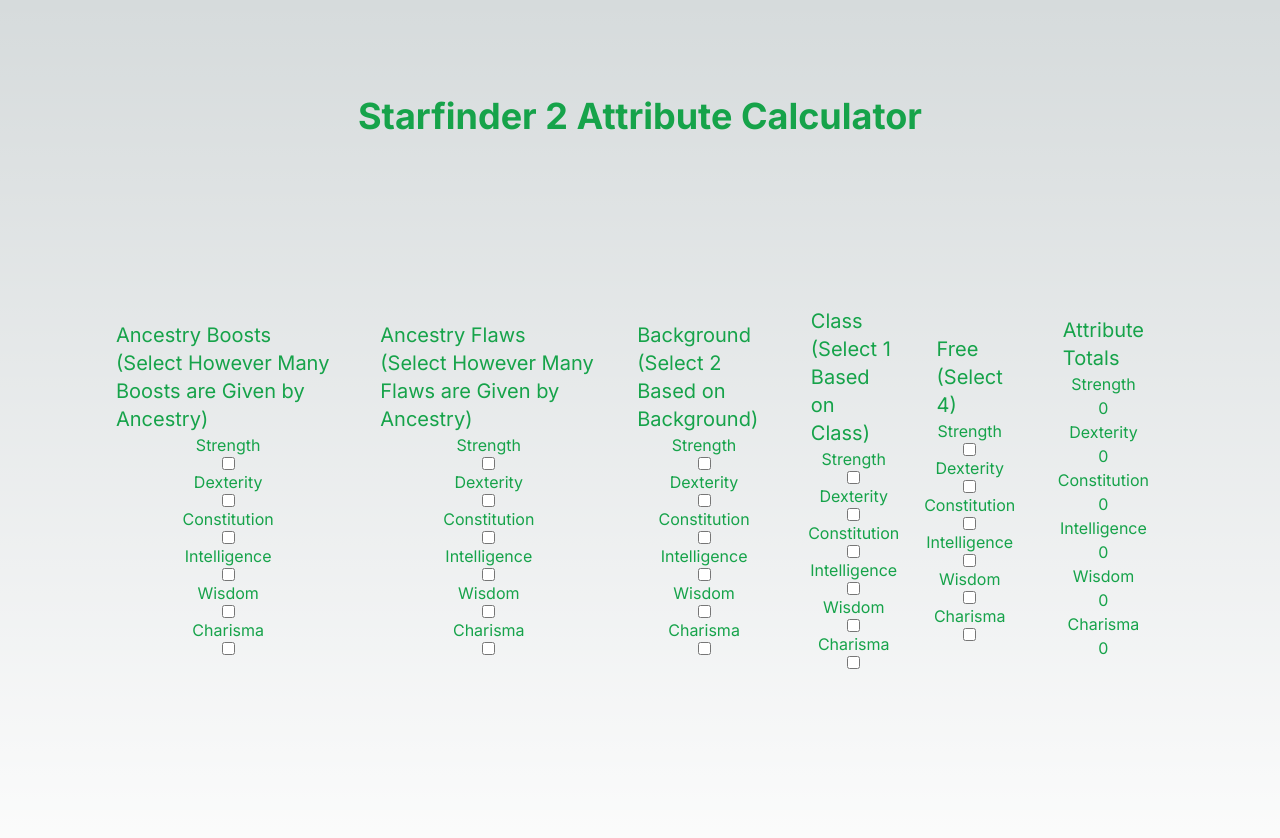
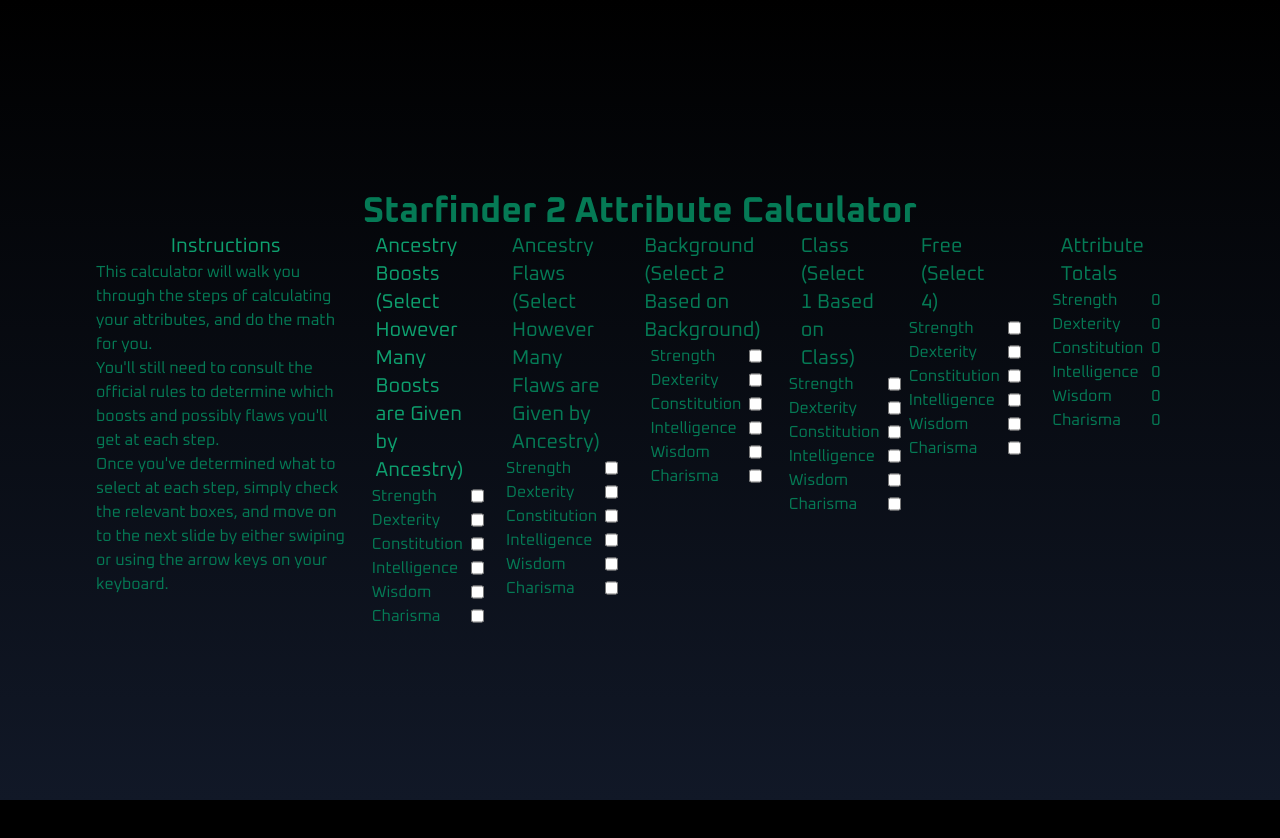
Before and after one commit to alecfharris/sf2-attribute-calculator, a Next.js app: page / in a window 1280 px wide. Shown: the top 838 px of the page. After the commit the page ends 800 px from the top, so only its background shows below. Built offline with nearby package versions, Linux system fonts and the light colour scheme.

Commit message:
Updated styling to add carousel, new font, and gradient

```diff
--- a/app/components/attribute-list.tsx
+++ b/app/components/attribute-list.tsx
@@ -4,18 +4,18 @@
 const AttributeList = (props : any) => {
 
     return (
-        <div className="flex flex-col items-center">
-        <label htmlFor="strength">Strength</label>
+        <div className="grid grid-cols-[1fr_auto] items-baseline-last">
+        <label className="mx-2" htmlFor="strength">Strength</label>
         <input type="checkbox" id="strength" name="strength" onChange={(e) => e.target.checked === true && props.flaws === false || props.flaws === true && e.target.checked === false ? props.setStrength(props.strength+1) : props.setStrength(props.strength-1)} />
-        <label htmlFor="dexterity">Dexterity</label>
+        <label className="mx-2" htmlFor="dexterity">Dexterity</label>
         <input type="checkbox" id="dexterity" name="dexterity" onChange={(e) => e.target.checked === true && props.flaws === false || props.flaws === true && e.target.checked === false ? props.setDexterity(props.dexterity+1) : props.setDexterity(props.dexterity-1)}/>
-        <label htmlFor="constitution">Constitution</label>
+        <label className="mx-2" htmlFor="constitution">Constitution</label>
         <input type="checkbox" id="constitution" name="constitution" onChange={(e) => e.target.checked === true && props.flaws === false || props.flaws === true && e.target.checked === false ? props.setConstitution(props.constitution+1) : props.setConstitution(props.constitution-1)} />
-        <label htmlFor="intelligence">Intelligence</label>
+        <label className="mx-2" htmlFor="intelligence">Intelligence</label>
         <input type="checkbox" id="intelligence" name="intelligence" onChange={(e) => e.target.checked === true && props.flaws === false || props.flaws === true && e.target.checked === false ? props.setIntelligence(props.intelligence+1) : props.setIntelligence(props.intelligence-1)} />
-        <label htmlFor="wisdom">Wisdom</label>
+        <label className="mx-2" htmlFor="wisdom">Wisdom</label>
         <input type="checkbox" id="wisdom" name="wisdom" onChange={(e) => e.target.checked === true && props.flaws === false || props.flaws === true && e.target.checked === false ? props.setWisdom(props.wisdom+1) : props.setWisdom(props.wisdom-1)} />
-        <label htmlFor="charisma">Charisma</label>
+        <label className="mx-2" htmlFor="charisma">Charisma</label>
         <input type="checkbox" id="charisma" name="charisma" onChange={(e) => e.target.checked === true && props.flaws === false || props.flaws === true && e.target.checked === false ? props.setCharisma(props.charisma+1) : props.setCharisma(props.charisma-1)} />
         </div>
     );
--- a/app/globals.css
+++ b/app/globals.css
@@ -1,33 +1,20 @@
+@import url('https://fonts.googleapis.com/css2?family=Oxanium:wght@200..800&display=swap');
+@import "flowbite/src/themes/default";
+@plugin "flowbite/plugin";
 @tailwind base;
 @tailwind components;
 @tailwind utilities;
-
-:root {
-  --foreground-rgb: 0, 0, 0;
-  --background-start-rgb: 214, 219, 220;
-  --background-end-rgb: 255, 255, 255;
-}
-
-@media (prefers-color-scheme: dark) {
-  :root {
-    --foreground-rgb: 255, 255, 255;
-    --background-start-rgb: 0, 0, 0;
-    --background-end-rgb: 0, 0, 0;
-  }
-}
-
-body {
-  color: rgb(var(--foreground-rgb));
-  background: linear-gradient(
-      to bottom,
-      transparent,
-      rgb(var(--background-end-rgb))
-    )
-    rgb(var(--background-start-rgb));
-}
+@source "../node_modules/flowbite";
 
 @layer utilities {
   .text-balance {
     text-wrap: balance;
   }
 }
+
+@media (prefers-color-scheme: dark) {
+}
+
+@theme {
+  --font-oxanium: "Oxanium", sans-serif;
+}
--- a/app/layout.tsx
+++ b/app/layout.tsx
@@ -15,7 +15,7 @@
   children: React.ReactNode;
 }>) {
   return (
-    <html lang="en" className="bg-black">
+    <html lang="en" className="bg-black text-green-600">
       <body className={inter.className}>{children}</body>
     </html>
   );
--- a/app/page.tsx
+++ b/app/page.tsx
@@ -2,6 +2,7 @@
 
 import AttributeList from "./components/attribute-list";
 import { use, useState } from "react";
+import { Carousel } from "flowbite-react";
 
 export default function Home() {
   const [strength, setStrength] = useState(0);
@@ -11,46 +12,54 @@
   const [wisdom, setWisdom] = useState(0);
   const [charisma, setCharisma] = useState(0);
   return (
-    <main className="text-green-600 flex flex-col justify-start items-center">
-      <h1 className="text-4xl font-bold pt-24">Starfinder 2 Attribute Calculator</h1>
-      <div className="md:flex min-h-screen md:flex-row md:items-center md:justify-evenly px-24 pb-24">
-      <div className="flex flex-col">
-        <label className="flex flex-col items-center text-xl px-5">Ancestry Boosts (Select However Many Boosts are Given by Ancestry)</label>
+    <main className="flex min-h-screen flex-col items-center p-24 bg-gradient-to-b from-black to-gray-900 font-oxanium">
+      <h1 className="text-4xl font-bold pt-24 flex items-center justify-center">Starfinder 2 Attribute Calculator</h1>
+        <Carousel className="h-96" slide={false} indicators={false} leftControl={true} rightControl={true}>
+        <div className="flex flex-col items-center ">
+        <label className="flex flex-row items-center text-xl px-5 text-green-500">Instructions</label>
+        <p>This calculator will walk you through the steps of calculating your attributes, and do the math for you.</p>
+        <p>You'll still need to consult the official rules to determine which boosts and possibly flaws you'll get at each step.</p>
+        <p>Once you've determined what to select at each step, simply check the relevant boxes, and move on to the next slide by either swiping or using the arrow keys on your keyboard.</p>
+        </div>
+        <div className="flex flex-col items-center justify-center">
+        <label className="flex flex-row items-center text-xl px-5 text-green-500">Ancestry Boosts (Select However Many Boosts are Given by Ancestry)</label>
         <AttributeList flaws={false} setStrength={setStrength} setDexterity={setDexterity} setConstitution={setConstitution} setIntelligence={setIntelligence} setWisdom={setWisdom} setCharisma={setCharisma} strength={strength} dexterity={dexterity} constitution={constitution} intelligence={intelligence} wisdom={wisdom} charisma={charisma} />
-      </div>
-      <div className="flex flex-col">
+        </div>
+      <div className="flex flex-col items-center">
         <label className="flex flex-col items-center text-xl px-5">Ancestry Flaws (Select However Many Flaws are Given by Ancestry)</label>
         <AttributeList flaws={true} setStrength={setStrength} setDexterity={setDexterity} setConstitution={setConstitution} setIntelligence={setIntelligence} setWisdom={setWisdom} setCharisma={setCharisma} strength={strength} dexterity={dexterity} constitution={constitution} intelligence={intelligence} wisdom={wisdom} charisma={charisma} />
       </div>
-      <div className="flex flex-col">
+      <div className="flex flex-col items-center">
         <label className="flex flex-col items-center text-xl px-5">Background (Select 2 Based on Background)</label>
         <AttributeList flaws={false} setStrength={setStrength} setDexterity={setDexterity} setConstitution={setConstitution} setIntelligence={setIntelligence} setWisdom={setWisdom} setCharisma={setCharisma} strength={strength} dexterity={dexterity} constitution={constitution} intelligence={intelligence} wisdom={wisdom} charisma={charisma} />
       </div>
-      <div className="flex flex-col">
+      <div className="flex flex-col items-center">
         <label className="flex flex-col items-center text-xl px-5">Class (Select 1 Based on Class)</label>
         <AttributeList flaws={false} setStrength={setStrength} setDexterity={setDexterity} setConstitution={setConstitution} setIntelligence={setIntelligence} setWisdom={setWisdom} setCharisma={setCharisma} strength={strength} dexterity={dexterity} constitution={constitution} intelligence={intelligence} wisdom={wisdom} charisma={charisma} />
       </div>
-      <div className="flex flex-col">
+      <div className="flex flex-col items-center">
         <label className="flex flex-col items-center text-xl px-5">Free (Select 4)</label>
         <AttributeList flaws={false} setStrength={setStrength} setDexterity={setDexterity} setConstitution={setConstitution} setIntelligence={setIntelligence} setWisdom={setWisdom} setCharisma={setCharisma} strength={strength} dexterity={dexterity} constitution={constitution} intelligence={intelligence} wisdom={wisdom} charisma={charisma} />
       </div>
 
       <div className="flex flex-col items-center px-5">
       <label className="flex flex-col items-center text-xl px-5">Attribute Totals</label>
-        <label className="flex flex-col items-center">Strength</label>
+      <div className="grid grid-cols-[1fr_auto] items-baseline-last">
+        <label className="mx-2">Strength</label>
         <div>{strength}</div>
-        <label className="flex flex-col items-center">Dexterity</label>
+        <label className="mx-2">Dexterity</label>
         <div>{dexterity}</div>
-        <label className="flex flex-col items-center">Constitution</label>
+        <label className="mx-2">Constitution</label>
         <div>{constitution}</div>
-        <label className="flex flex-col items-center">Intelligence</label>
+        <label className="mx-2">Intelligence</label>
         <div>{intelligence}</div>
-        <label className="flex flex-col items-center">Wisdom</label>
+        <label className="mx-2">Wisdom</label>
         <div>{wisdom}</div>
-        <label className="flex flex-col items-center">Charisma</label>
+        <label className="mx-2">Charisma</label>
         <div>{charisma}</div>
       </div>
       </div>
+      </Carousel>
     </main>
   );
 }
--- a/next.config.mjs
+++ b/next.config.mjs
@@ -1,4 +1,6 @@
+import withFlowbiteReact from "flowbite-react/plugin/nextjs";
+
 /** @type {import('next').NextConfig} */
 const nextConfig = {};
 
-export default nextConfig;
+export default withFlowbiteReact(nextConfig);
--- a/tailwind.config.ts
+++ b/tailwind.config.ts
@@ -1,10 +1,12 @@
 import type { Config } from "tailwindcss";
+import flowbiteReact from "flowbite-react/plugin/tailwindcss";
 
 const config: Config = {
   content: [
     "./pages/**/*.{js,ts,jsx,tsx,mdx}",
     "./components/**/*.{js,ts,jsx,tsx,mdx}",
     "./app/**/*.{js,ts,jsx,tsx,mdx}",
+    ".flowbite-react\\class-list.json",
   ],
   theme: {
     extend: {
@@ -13,8 +15,11 @@
         "gradient-conic":
           "conic-gradient(from 180deg at 50% 50%, var(--tw-gradient-stops))",
       },
+      fontFamily: {
+        oxanium: ["Oxanium", "sans-serif"],
+      }
     },
   },
-  plugins: [],
+  plugins: [flowbiteReact],
 };
 export default config;
```
Also changed, not shown: package.json (+9 -6 lines), .flowbite-react/config.json (added), 2 other files (tests, documents, lock files or other folders).
